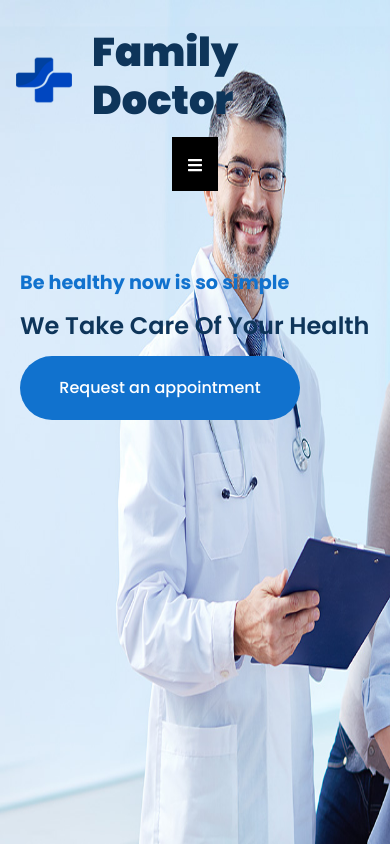
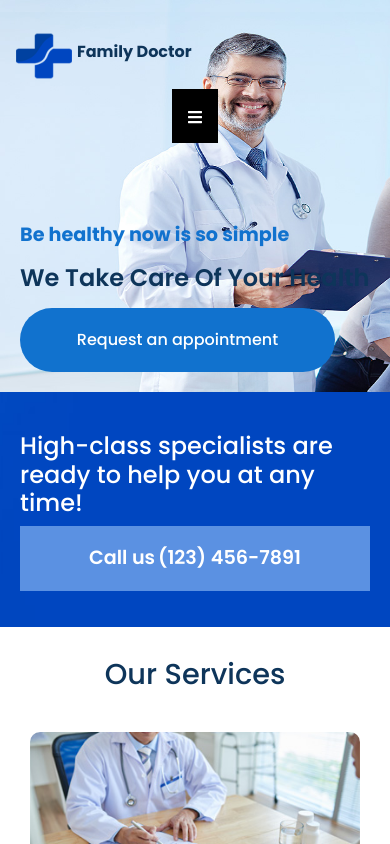
Before and after one commit to vigneshiyergithub/Family-Doctor, a React (Create React App) app: page / in a window 390 px wide. Shown: the top 844 px of the page. Built offline with nearby package versions, Linux system fonts and the light colour scheme.

Commit message:
hero commit

```diff
--- a/src/components/Call/Call.css
+++ b/src/components/Call/Call.css
@@ -58,7 +58,7 @@
 		justify-content: space-between;
 		flex-direction: column;
 		width: 100%;
-		margin-top: 50px;
+		margin-top: 0px;
 	}
 
 	.call-section > h3 {
--- a/src/components/Hero/Hero.css
+++ b/src/components/Hero/Hero.css
@@ -66,7 +66,7 @@
 		background-size: 1200px 100%;
 		background-position: center;
 		background-repeat: no-repeat;
-		height: 100vh;
+		height: auto;
 		display: flex;
 		flex-direction: column;
 	}
@@ -96,18 +96,8 @@
 	.btn {
 		display: flex;
 		margin-top: 10px;
-		width: 80%;
-		justify-content: center;
-		align-items: center;
-		padding: 20px;
-		outline: none;
-		background: var(--universlColor);
-		border: none;
-		color: #fff;
-		font-weight: 500;
-		cursor: pointer;
-		border-radius: 50px;
-		transition: 0.5s;
+		width: 90%;
+		font-size: 1rem;
 	}
 
 	.btn:hover {
--- a/src/components/Navbar/Navbar.css
+++ b/src/components/Navbar/Navbar.css
@@ -102,7 +102,12 @@ nav ul li a:hover {
 
 	.logo img {
 		display: flex;
-		max-width: 100%;
+		max-width: 50px;
+	}
+	.logo a h1 {
+		margin-left: 5px;
+		font-weight: 700;
+		font-size: 1rem;
 	}
 	nav ul {
 		display: flex;
```
